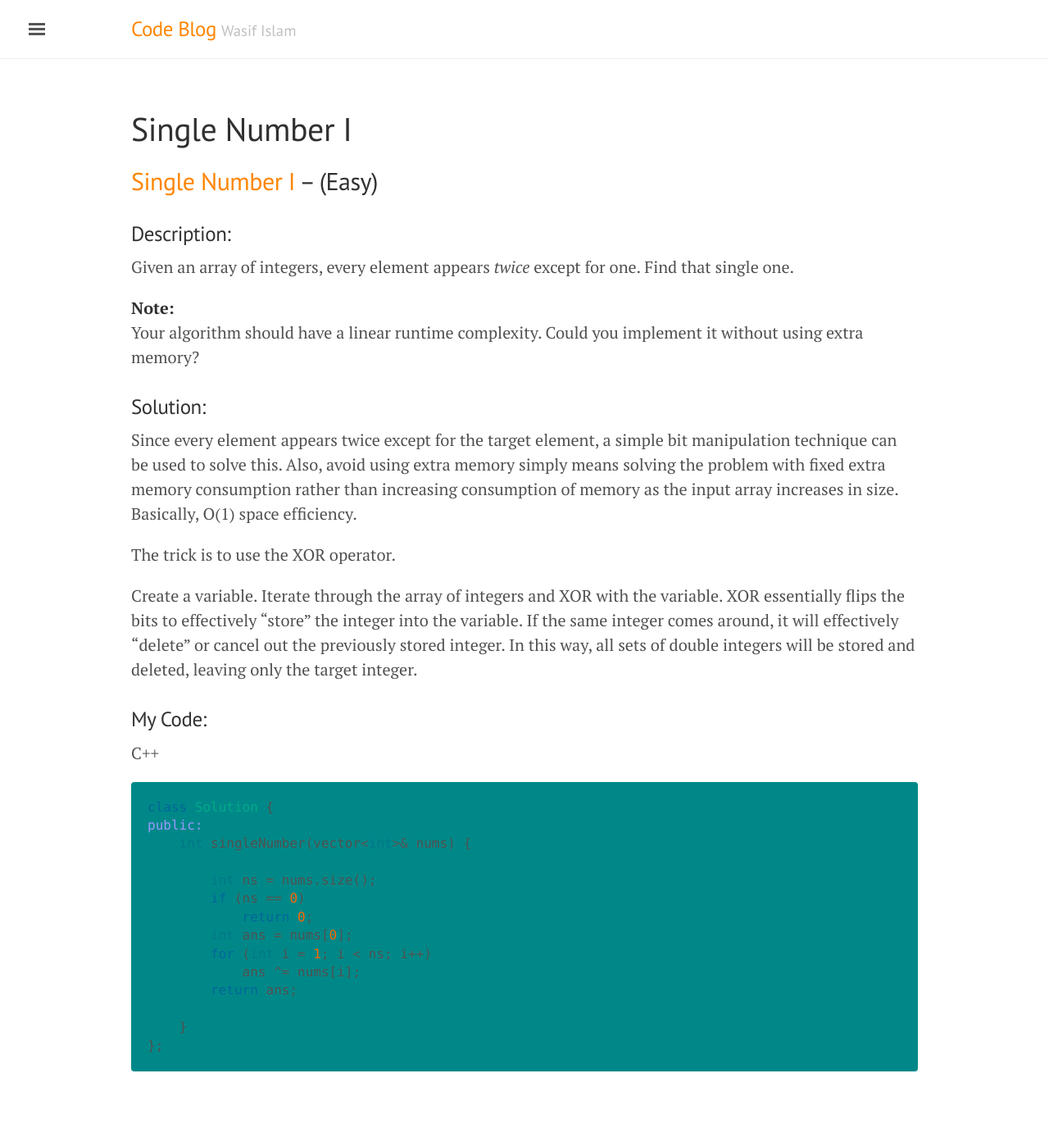
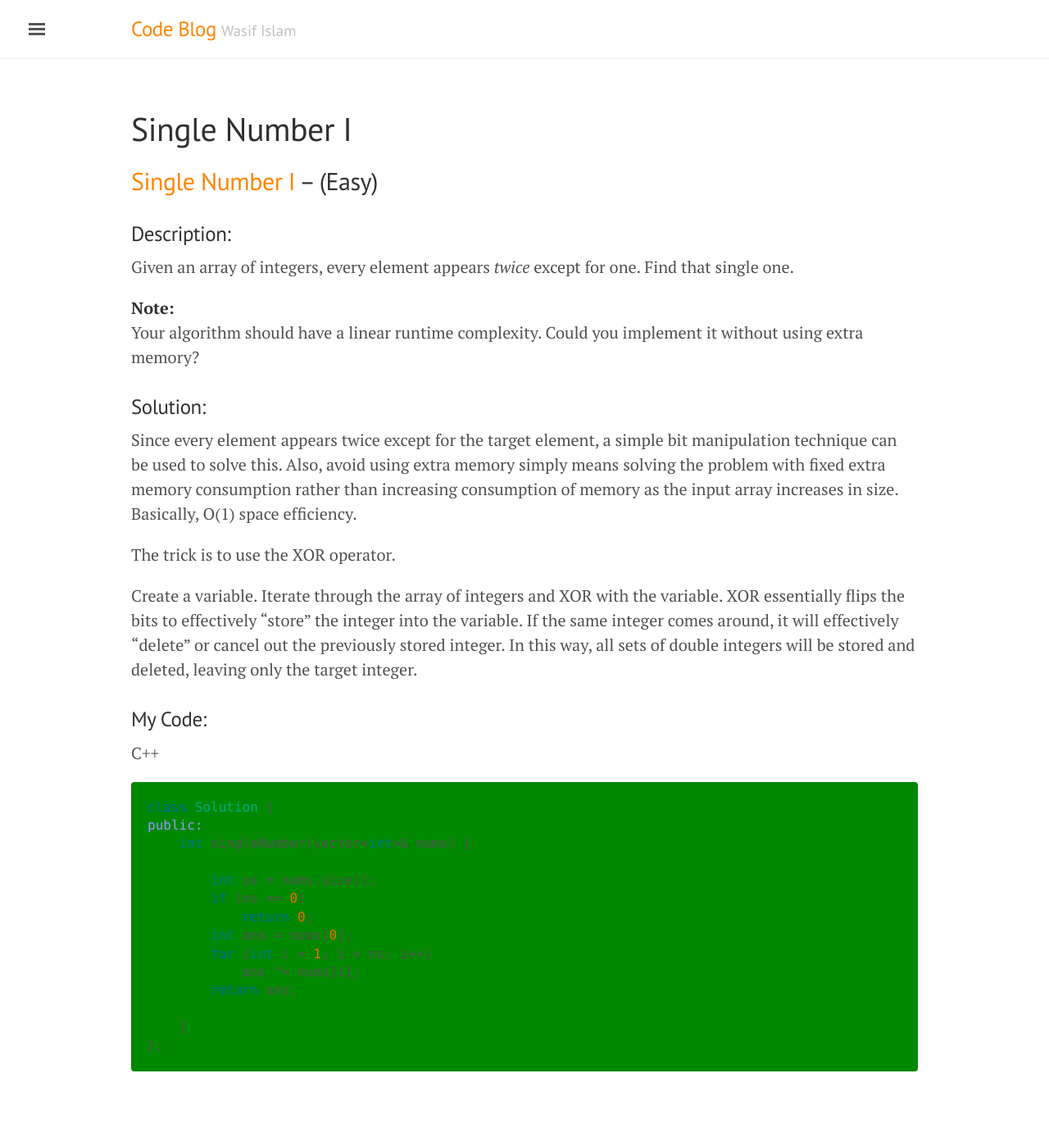
Before and after one commit to washifu/CodeBlog, a Jekyll site: the page built from pages/2017-08-24-Single_Number_I.md, in a window 1280 px wide. Shown: the whole page at 82% size. Built offline with Jekyll 4.4.1, drawn with Linux system fonts in a browser that asks for light colours; comment, search, counter and statistics services are not loaded.

Commit message:
Update poole.css

```diff
--- a/public/css/poole.css
+++ b/public/css/poole.css
@@ -5,7 +5,6 @@
  * /\ '__`\  / __`\  / __`\\ \ \   /'__`\
  * \ \ \_\ \/\ \_\ \/\ \_\ \\_\ \_/\  __/
  *  \ \ ,__/\ \____/\ \____//\____\ \____\
- *   \ \ \/  \/___/  \/___/ \/____/\/____/
  *    \ \_\
  *     \/_/
  *
@@ -151,8 +150,6 @@
 code,
 pre {
   font-family: Menlo, Monaco, "Courier New", monospace;
-  max-width: 50rem; /* wasif */
-  overflow-x: scroll; /* wasif */
 }
 code {
   padding: .25em .5em;
@@ -160,8 +157,6 @@
   color: #bf616a;
   background-color: #f9f9f9;
   border-radius: 3px;
-  max-width: 50rem; /* wasif */
-  overflow-x: scroll; /* wasif */
 }
 pre {
   display: block;
@@ -175,15 +170,13 @@
   word-break: break-all;
   word-wrap: break-word;
   /*background-color: #f9f9f9;*/
-  background-color: #008888; /* wasif */
+  background-color: #008800; /* wasif */
 }
 pre code {
   padding: 0;
   font-size: 100%;
   color: inherit;
   background-color: transparent;
-  max-width: 50rem; /* wasif */
-  overflow-x: scroll; /* wasif */
 }
 
 /* Pygments via Jekyll */
@@ -215,8 +208,6 @@
   color: inherit;
   background-color: transparent;
   border-radius: 0;
-  max-width: 50rem; /* wasif */
-  overflow-x: scroll; /* wasif */
 }
 
 /* Quotes */
@@ -295,9 +286,7 @@
  */
 
 .container {
-  /* max-width: 38rem; */
-  max-width: 50rem; /* wasif */
-  overflow-x: scroll; /* wasif */
+  max-width: 38rem;
   padding-left:  1rem;
   padding-right: 1rem;
   margin-left:  auto;
```
